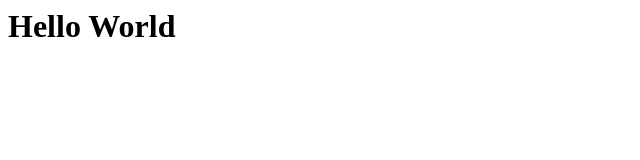
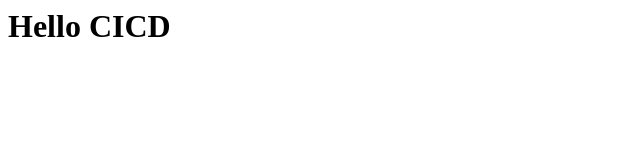
Before and after one commit to BiswarupGitHub/Jenkins, a plain HTML site: page index.html in a window 1280 px wide. Shown: the full height of the page, 0-640 px from the left. Drawn offline with Linux system fonts and the light colour scheme.

Commit message:
New Update CICD

```diff
--- a/index.html
+++ b/index.html
@@ -2,6 +2,6 @@
  <head>
  </head>
  <body>
-   <h1>Hello World<h1>
+   <h1>Hello CICD<h1>
  </body>
 </html>
```
